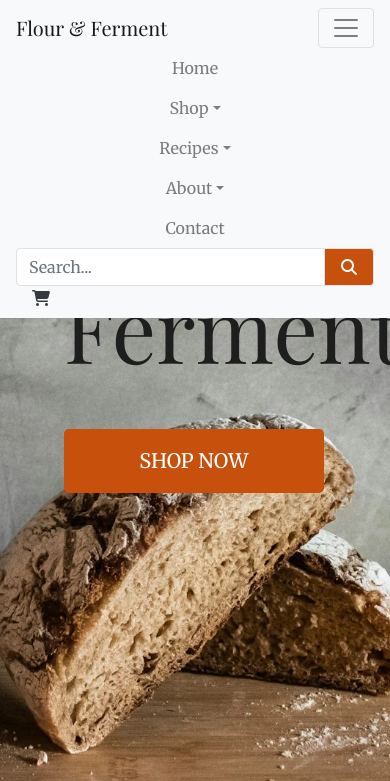
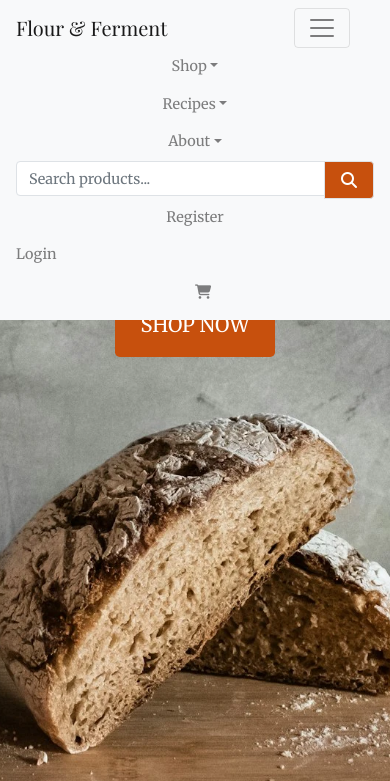
Before and after one commit to EJFleet/pp5-flour-and-ferment, a Django app: page / in a window 390 px wide, after a click that opens the changed part; the page is wider, and only the part inside the window is pictured. Shown: the top 781 px of that part. Run offline with Django 3.2, Linux system fonts and the light colour scheme; some libraries are stand-ins or nearby versions; some web fonts are replaced.

Commit message:
Add responsive styling to base.html and homepage; add login dependent elements to navbar

```diff
--- a/home/templates/home/index.html
+++ b/home/templates/home/index.html
@@ -10,15 +10,16 @@
 {% endblock %}
 
 {% block content %}
-    <div class="container h-100">
-        <div class="row h-100">
-            <div class="col-9 col-md-6 mx-auto">
-                <h1 class="display-2 logo-font text-black" id="homepage-title">Flour & Ferment</h1>
-                <div class="my-5">
-                    <h4><a href="" class="shop-now-button btn btn-lg rounded-1 text-uppercase py-3">Shop Now</a></h4>
-                </div>
-
-            </div>
+<div class="container h-100 d-flex align-items-center justify-content-center text-center">
+    <div>
+        <h1 class="display-3 display-md-2 logo-font text-black mt-2 mt-md-4" id="homepage-title">Flour & Ferment</h1>
+        <div class="my-5">
+            <h4>
+                <a href="" class="shop-now-button btn btn-lg rounded-1 text-uppercase py-3">Shop Now</a>
+            </h4>
         </div>
     </div>
+</div>
+
+
 {% endblock %}
--- a/static/css/base.css
+++ b/static/css/base.css
@@ -33,6 +33,10 @@ body {
     width: 1.5rem;
 }
 
+a.shopping-cart-icon {
+    color: var(--black);
+}
+
 .logo-font {
     font-family: 'Playfair Display', Georgia, 'Times New Roman', Times, serif;
     color: var(--black);
@@ -41,7 +45,7 @@ body {
 .shop-now-button {
     background: var(--orange);
     color: white;
-    min-width: 260px;
+    min-width: 10rem;
 }
 
 
@@ -64,6 +68,14 @@ body {
     color: var(--black) !important;
 }
 
+/* Navbar text slightly smaller */
+.navbar-nav .nav-link,
+.input-group>.form-control {
+    font-size: 0.9rem;
+}
+
+
+
 
 
 /* -------------------------------- Media Queries */
--- a/templates/base.html
+++ b/templates/base.html
@@ -24,7 +24,9 @@
   <!-- Google Fonts -->
   <link rel="preconnect" href="https://fonts.googleapis.com">
   <link rel="preconnect" href="https://fonts.gstatic.com" crossorigin>
-  <link href="https://fonts.googleapis.com/css2?family=Merriweather:ital,wght@0,400;0,700;1,400;1,700&family=Playfair+Display:ital,wght@0,400..900;1,400..900&family=Poppins:ital,wght@0,200;0,300;0,400;0,500;0,600;1,300;1,400;1,500;1,600&display=swap" rel="stylesheet">
+  <link
+    href="https://fonts.googleapis.com/css2?family=Merriweather:ital,wght@0,400;0,700;1,400;1,700&family=Playfair+Display:ital,wght@0,400..900;1,400..900&family=Poppins:ital,wght@0,200;0,300;0,400;0,500;0,600;1,300;1,400;1,500;1,600&display=swap"
+    rel="stylesheet">
   {% endblock %}
 
   {% block extra_css %}
@@ -57,16 +59,13 @@
       <div class="container fluid"> <!-- d-flex align-items-center justify-content-between -->
         <a class="navbar-brand logo-font" href="#">Flour & Ferment</a>
 
-        <button class="navbar-toggler" type="button" data-toggle="collapse" data-target="#navbarNav"
+        <button class="navbar-toggler mr-4" type="button" data-toggle="collapse" data-target="#navbarNav"
           aria-controls="navbarNav" aria-expanded="false" aria-label="Toggle navigation">
           <span class="navbar-toggler-icon"></span>
         </button>
 
         <div class="collapse navbar-collapse" id="navbarNav">
           <ul class="navbar-nav nav-fill w-100">
-            <li class="nav-item">
-              <a class="nav-link" href="#">Home</a>
-            </li>
             <li class="nav-item dropdown">
               <a class="nav-link dropdown-toggle" href="#" data-toggle="dropdown" aria-expanded="false">Shop</a>
               <ul class="dropdown-menu">
@@ -85,24 +84,21 @@
                 <li><a href="" class="dropdown-item">Sweet Treats</a></li>
               </ul>
             </li>
-             <!-- From Lewis Dillon Web Piano Academy -->
-             <li class="nav-item dropdown">
-              <a class="nav-link dropdown-toggle" href="#" data-bs-toggle="dropdown" aria-expanded="false">About</a>
+            <!-- From Lewis Dillon Web Piano Academy -->
+            <li class="nav-item dropdown">
+              <a class="nav-link dropdown-toggle" href="#" data-toggle="dropdown" aria-expanded="false">About</a>
               <ul class="dropdown-menu">
                 <li><a class="dropdown-item" href="">About Us</a></li>
                 <li><a class="dropdown-item" href="">FAQs</a></li>
+                <li><a class="dropdown-item" href="">Contact</a></li>
               </ul>
             </li>
-
-            <li class="nav-item">
-              <a class="nav-link" href="#">Contact</a>
-            </li>
+            <!-- Search bar -->
             <li>
               <!-- From Boutique Ado -->
               <form method="GET" action="">
                 <div class="input-group w-100">
-                  <input class="form-control border rounded-1" type="text" name="q"
-                    placeholder="Search...">
+                  <input class="form-control border rounded-1" type="text" name="q" placeholder="Search products...">
                   <div class="input-group-append">
                     <button class="form-control btn btn-orange border rounded-1" type="submit">
                       <span class="icon">
@@ -113,14 +109,42 @@
                 </div>
               </form>
             </li>
+            <!-- Logged-in user links -->
+            {% if user.is_authenticated %}
+            <li class="nav-item dropdown">
+              <a class="nav-link dropdown-toggle" href="#" data-toggle="dropdown" aria-expanded="false">Account</a>
+              <ul class="dropdown-menu">
+                <li><a class="dropdown-item" href="">My Profile</a></li>
+                <li><a class="dropdown-item" href="{% url 'account_logout' %}">Logout</a></li>
+              </ul>
+            </li>
+            <!-- Non logged-in user links -->
+            {% else %}
+            <li class="nav-item">
+              <a class="nav-link" href="{% url 'account_signup' %}">Register</a>
+            </li>
+            <li>
+              <a class="nav-link" href="{% url 'account_login' %}">Login</a>
+            </li>
+            {% endif %}
+            <!-- Superuser links -->
+            {% if user.is_superuser %}
+            <li class="nav-item dropdown">
+              <a class="nav-link dropdown-toggle" href="#" data-toggle="dropdown" aria-expanded="false">Product
+                Admin</a>
+              <ul class="dropdown-menu">
+                <li><a class="dropdown-item" href="">Add New Product</a></li>
+                <li><a class="dropdown-item" href="">Edit A Product</a></li>
+                <li><a class="dropdown-item" href="">Delete A Product</a></li>
+              </ul>
+            </li>
+            {% endif %}
+            <li class="nav-item">
+              <a href="#" class="nav-link shopping-cart-icon ml-3">
+                <i class="fas fa-shopping-cart"></i>
+              </a>
+            </li>
           </ul>
-
-        </div>
-
-        <div>
-          <a href="#" class="shopping-cart-icon text-dark ml-3">
-            <i class="fas fa-shopping-cart"></i>
-          </a>
         </div>
       </div>
     </nav>
```
